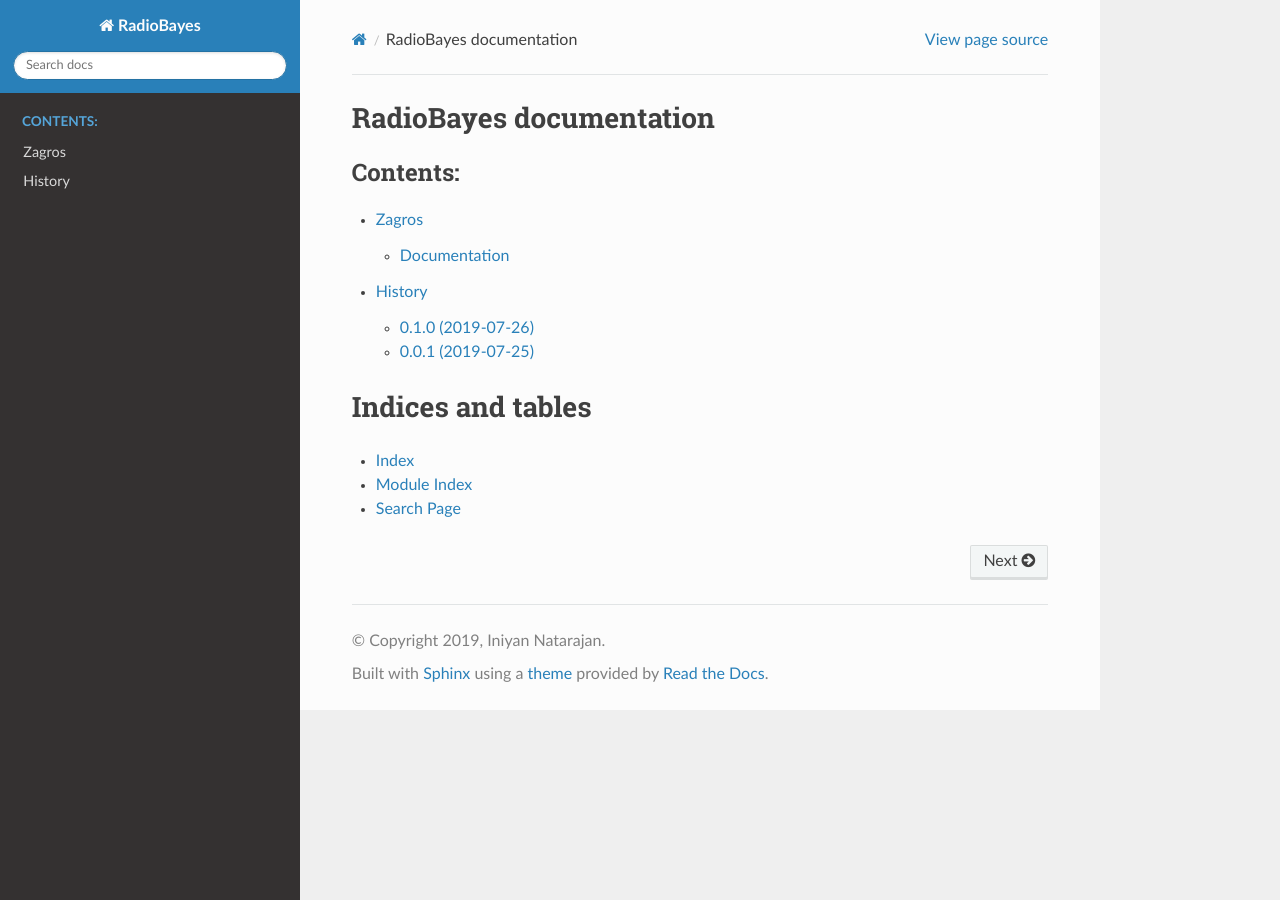
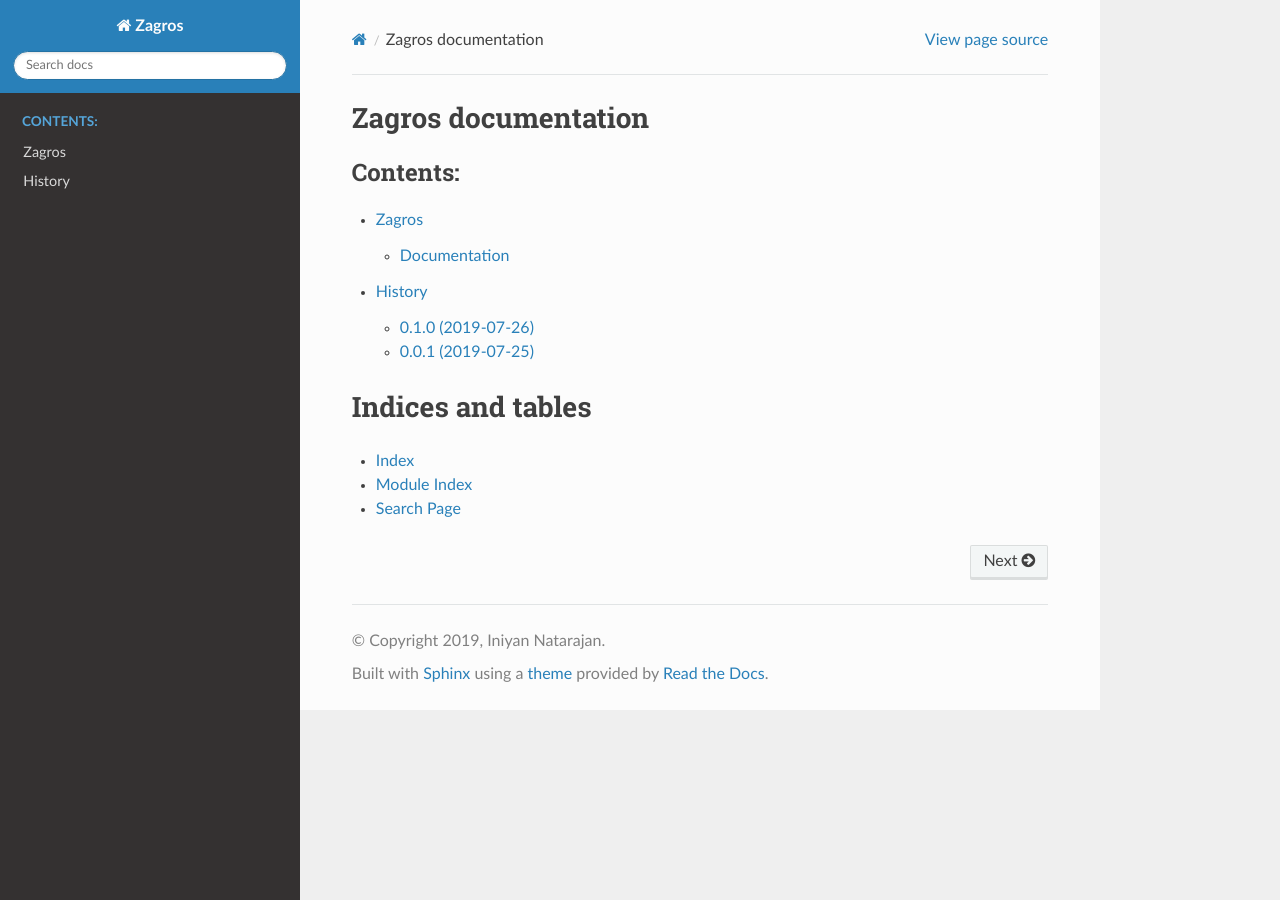
Before and after one commit to iniyannatarajan/zagros, a Sphinx documentation site: the page built from docs/source/index.rst, in a window 1280 px wide. Built offline with Sphinx 7.4.7 and the Read the Docs theme 2.0.0, drawn with Linux system fonts in a browser that asks for light colours.

Commit message:
Change project name

```diff
--- a/docs/source/conf.py
+++ b/docs/source/conf.py
@@ -19,7 +19,7 @@ sys.path.insert(0, os.path.abspath('../../'))
 
 # -- Project information -----------------------------------------------------
 
-project = u'RadioBayes'
+project = u'Zagros'
 copyright = u'2019, Iniyan Natarajan'
 author = u'Iniyan Natarajan'
 
@@ -104,7 +104,7 @@ html_static_path = ['_static']
 # -- Options for HTMLHelp output ---------------------------------------------
 
 # Output file base name for HTML help builder.
-htmlhelp_basename = 'radiobayesdoc'
+htmlhelp_basename = 'zagrosdoc'
 
 
 # -- Options for LaTeX output ------------------------------------------------
@@ -131,7 +131,7 @@ latex_elements = {
 # (source start file, target name, title,
 #  author, documentclass [howto, manual, or own class]).
 latex_documents = [
-    (master_doc, 'radiobayes.tex', u'radiobayes Documentation',
+    (master_doc, 'zagros.tex', u'zagros Documentation',
      u'Iniyan Natarajan', 'manual'),
 ]
 
@@ -141,7 +141,7 @@ latex_documents = [
 # One entry per manual page. List of tuples
 # (source start file, name, description, authors, manual section).
 man_pages = [
-    (master_doc, 'radiobayes', u'radiobayes Documentation',
+    (master_doc, 'zagros', u'zagros Documentation',
      [author], 1)
 ]
 
@@ -152,8 +152,8 @@ man_pages = [
 # (source start file, target name, title, author,
 #  dir menu entry, description, category)
 texinfo_documents = [
-    (master_doc, 'radiobayes', u'radiobayes Documentation',
-     author, 'radiobayes', 'One line description of project.',
+    (master_doc, 'zagros', u'zagros Documentation',
+     author, 'zagros', 'One line description of project.',
      'Miscellaneous'),
 ]
 
--- a/docs/source/index.rst
+++ b/docs/source/index.rst
@@ -1,9 +1,9 @@
-.. radiobayes documentation master file, created by
+.. zagros documentation master file, created by
    sphinx-quickstart on Thu Jul 25 15:59:37 2019.
    You can adapt this file completely to your liking, but it should at least
    contain the root `toctree` directive.
 
-RadioBayes documentation
+Zagros documentation
 ========================
 
 .. toctree::
```
